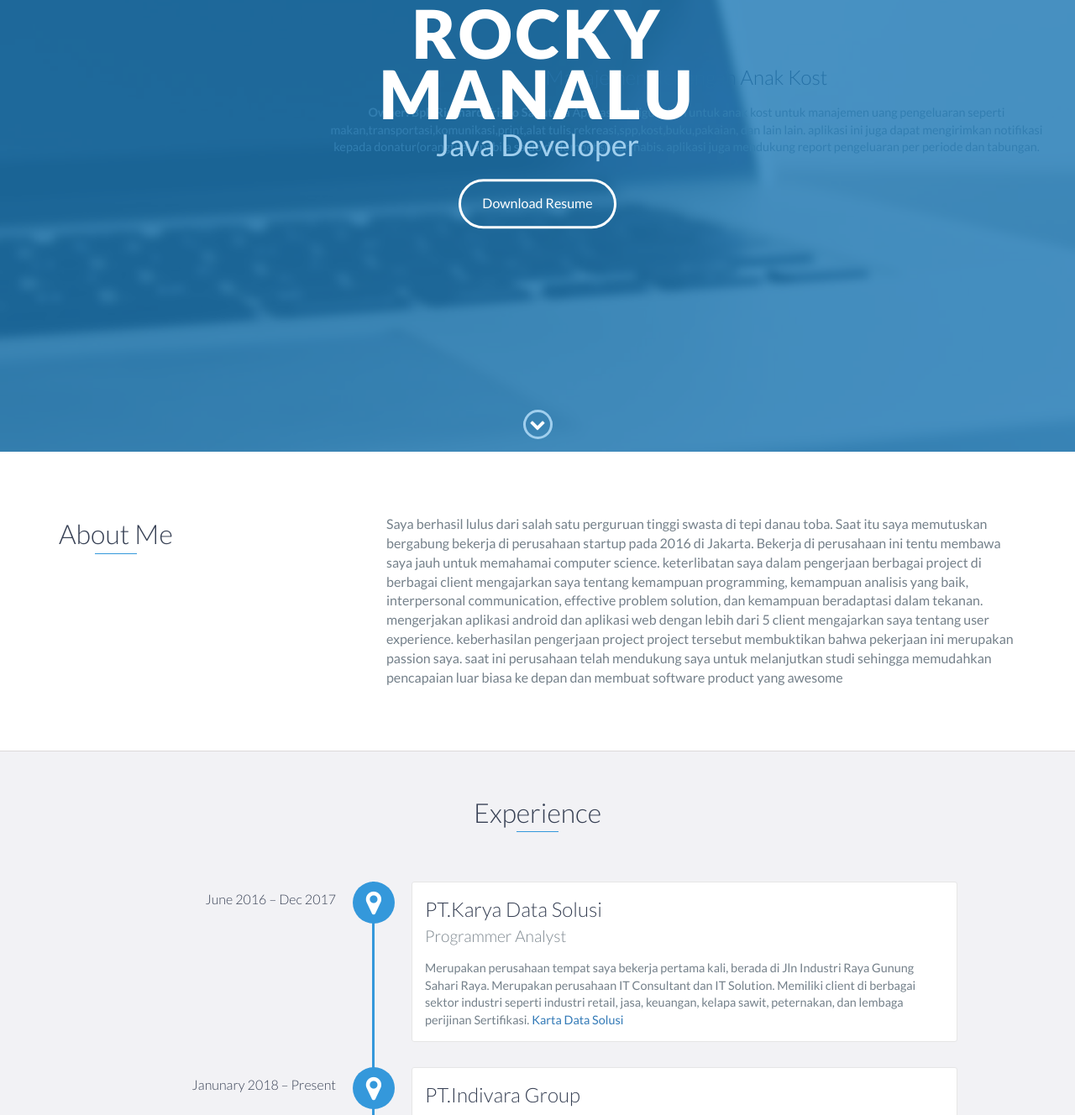
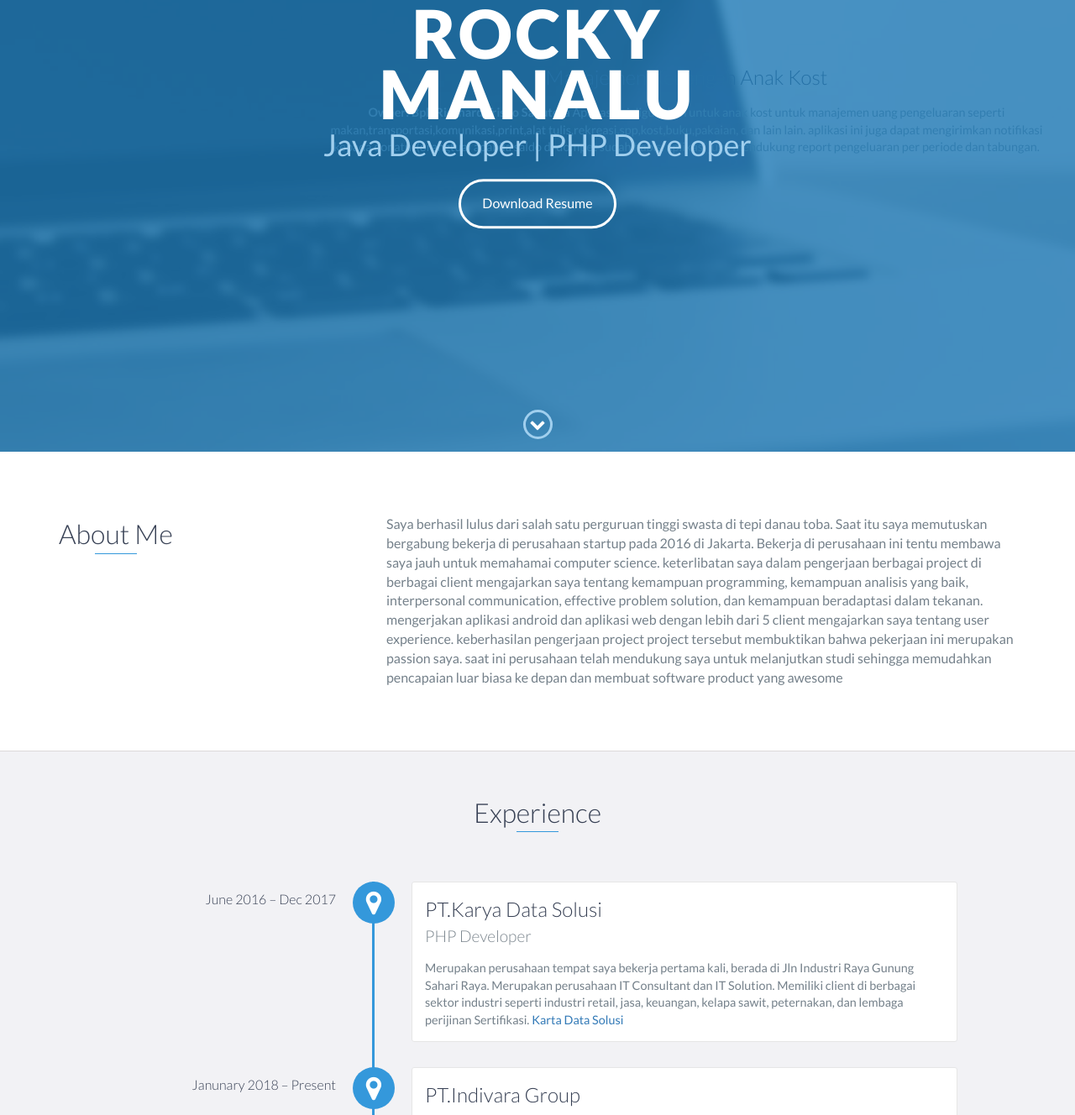
Before and after one commit to Rockysarasimanalu/Rockysarasimanalu.github.io, a website: page index.html in a window 1280 px wide. Shown: the part 262-1590 px from the top of the page at 84% size. Drawn offline with nearby package versions, Linux system fonts and the light colour scheme.

Commit message:
update content
update content

```diff
--- a/index.html
+++ b/index.html
@@ -49,7 +49,7 @@
     <div id="lead">
         <div id="lead-content">
             <h1>Rocky Manalu</h1>
-            <h2>Java Developer</h2>
+            <h2>Java Developer | PHP Developer</h2>
             <a href="CV_RokySarasiManalu.pdf" class="btn-rounded-white" target="_blank">Download Resume</a>
         </div>
         <!-- End #lead-content -->
@@ -90,7 +90,7 @@
         <div id="experience-timeline">
             <div data-date="June 2016 – Dec 2017">
                 <h3>PT.Karya Data Solusi</h3>
-                <h4>Programmer Analyst</h4>
+                <h4>PHP Developer</h4>
                 <p>
                     Merupakan perusahaan tempat saya bekerja pertama kali, berada di Jln Industri Raya Gunung Sahari Raya. Merupakan perusahaan IT Consultant dan IT Solution. Memiliki client di berbagai sektor industri seperti industri retail, jasa, keuangan, kelapa sawit, peternakan, dan lembaga perijinan Sertifikasi.
                     <a href="http://www.karyadatasolusi.com/" target="_blank">Karta Data Solusi</a>
```
